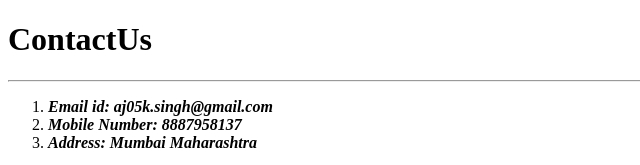
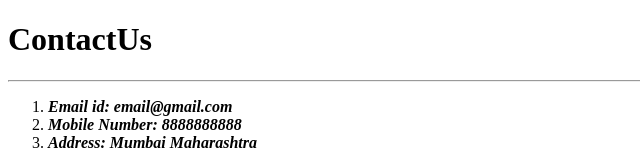
Before and after one commit to Ajeet67/cv, a plain HTML site: page contactUs.html in a window 1280 px wide. Shown: the top 165 px of the page, 0-640 px from the left. Drawn offline with Linux system fonts and the light colour scheme.

Commit message:
update contact

```diff
--- a/contactUs.html
+++ b/contactUs.html
@@ -8,8 +8,8 @@
     <hr>
     <p>
     <ol>
-        <li><em><strong>Email id: aj05k.singh@gmail.com</strong></em></a></li>
-        <li><em><strong>Mobile Number: 8887958137</strong></em></li>
+        <li><em><strong>Email id: email@gmail.com</strong></em></a></li>
+        <li><em><strong>Mobile Number: 8888888888</strong></em></li>
         <li><em><strong>Address: Mumbai Maharashtra</strong></em></li>
     </ol>
     </p>
```
